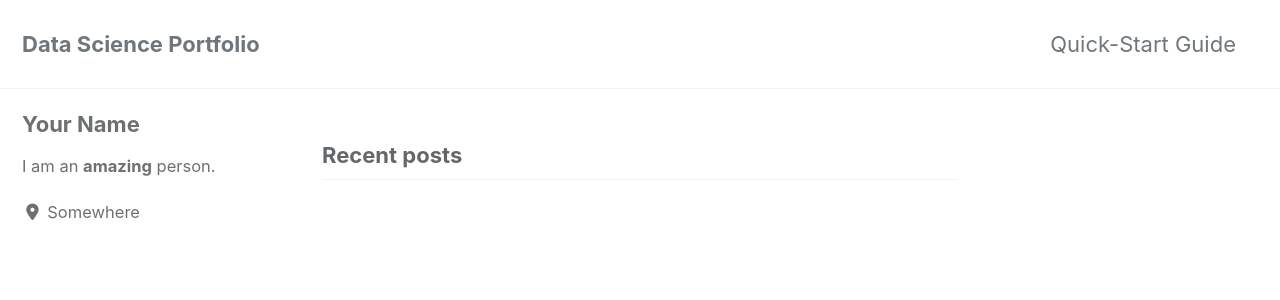
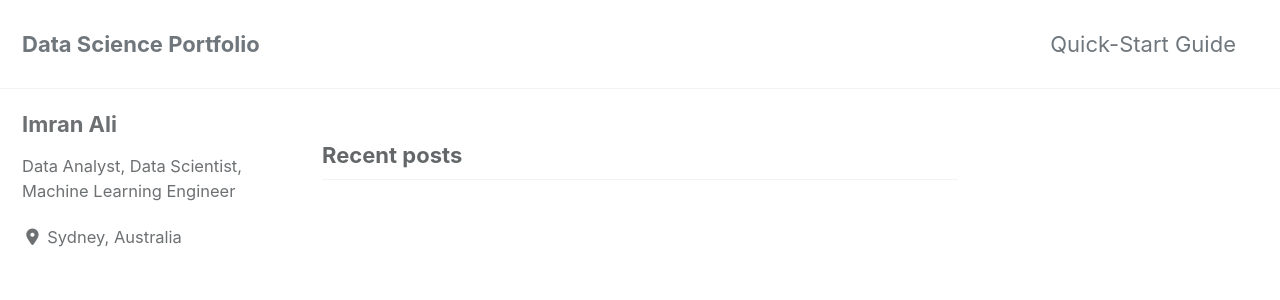
Before and after one commit to ImranAliPhD/ImranAliPhD.github.io, a Jekyll site: the page built from index.html, in a window 1280 px wide and 900 px high. Shown: the top 300 px of the window. Built offline with Jekyll 4.4.1, drawn with Linux system fonts in a browser that asks for light colours; cached includes are drawn as plain includes; nearby versions of some CDN libraries; the list of posts is cut into pages by our own code.

Commit message:
New Github Repo

```diff
--- a/_config.yml
+++ b/_config.yml
@@ -93,10 +93,10 @@ analytics:
 
 # Site Author
 author:
-  name             : "Your Name"
+  name             : "Imran Ali"
   avatar           : # path of avatar image, e.g. "/assets/images/bio-photo.jpg"
-  bio              : "I am an **amazing** person."
-  location         : "Somewhere"
+  bio              : "Data Analyst, Data Scientist, Machine Learning Engineer"
+  location         : "Sydney, Australia"
   email            :
   links:
     - label: "Email"
```
